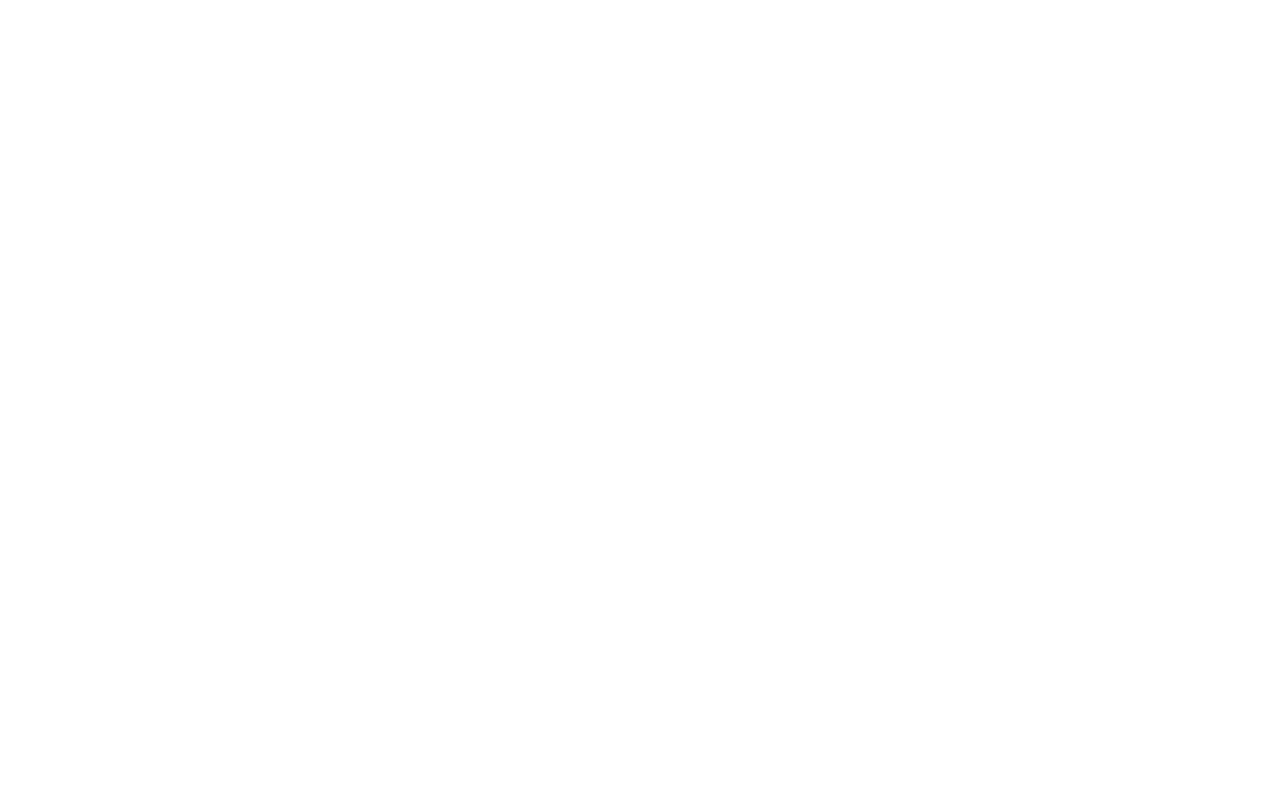
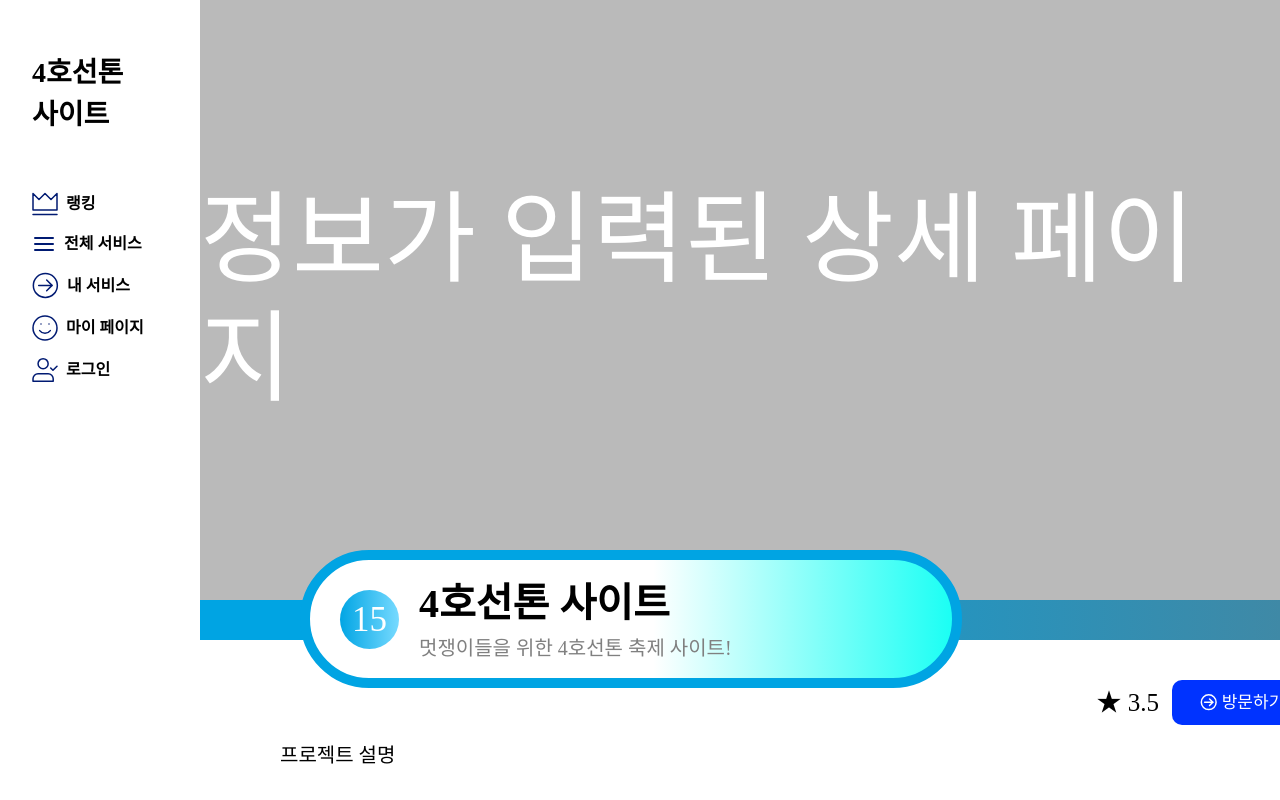
Before and after one commit to line4thon-team15/front-repo, a React (Vite) app: page /Detail/1 in a window 1280 px wide. Before the commit this address had no page. Shown: the top 800 px of the page. Built offline with nearby package versions, Linux system fonts and the light colour scheme; a web font is replaced by a local one.

Commit message:
풀받아야지

```diff
--- a/src/layouts/Header.jsx
+++ b/src/layouts/Header.jsx
@@ -1,6 +1,6 @@
 // src/layouts/Header.jsx
 import React, { useState } from 'react';
-import { Link } from 'react-router-dom';
+import { Link, useNavigate } from 'react-router-dom';
 import * as Styled from './Header.styled';
 import { useScroll } from './ScrollContext';
 import rankingicon from "../assets/rankingicon.svg";
@@ -17,18 +17,16 @@ import loginiconHover from "../assets/loginiconHover.svg";
 const Header = ({ isIntro }) => { // isIntro prop 추가
     const [hoveredIndex, setHoveredIndex] = useState(null);
     const { scrollToHome, scrollToRanking } = useScroll();
+    const Navigate = useNavigate();
 
-    const scrollToSection = (ref) => {
-        window.scrollTo({
-            top: ref.current.offsetTop,
-            behavior: "smooth"
-        });
+    const GoHome = () => {
+        Navigate('/')
     };
 
     return (
         <Styled.Wrapper>
             <Styled.Logo $isWhiteBackground={isIntro}> {/* isIntro에 따라 색상 설정 */}
-            <button onClick={scrollToHome}> {/* 4호선톤 버튼 클릭 시 scrollToHome 호출 */}
+                <button onClick={GoHome}> {/* 4호선톤 버튼 클릭 시 scrollToHome 호출 */}
                     4호선톤 <br />사이트
                 </button>
             </Styled.Logo>
--- a/src/layouts/Header.styled.js
+++ b/src/layouts/Header.styled.js
@@ -1,6 +1,9 @@
 import styled from 'styled-components';
 
 export const Wrapper = styled.div`
+    display: flex;
+    flex-direction: column;
+    align-items: flex-start;
     position: fixed;
     top: 20px;
     background: transparent;
@@ -8,9 +11,7 @@ export const Wrapper = styled.div`
     width: 200px;
     height: 800px;
     box-sizing: border-box;
-    display: flex;
-    flex-direction: column;
-    align-items: center;
+    padding-left: 4vh;
 `;
 
 
@@ -28,7 +29,7 @@ export const Logo = styled.div`
         color: ${({ $isWhiteBackground }) => ($isWhiteBackground ? 'white' : 'black')};
         display: flex;
         align-items: left;
-        padding: 4vh;
+        padding: 4vh 0;
         text-align: left;
         line-height: 1.5;
         transition: color 0.3s ease; // 색상 전환을 부드럽게
@@ -44,7 +45,8 @@ export const Navbar = styled.nav`
         flex-direction: column;
         list-style-type: none;
         margin-left: 10%;
-        padding: 2vh;
+        padding: 2vh 0;
+        margin: 0;
         width: 100%;
     }
 `;
--- a/src/pages/IntroPage.jsx
+++ b/src/pages/IntroPage.jsx
@@ -1,10 +1,9 @@
 import { useState, useEffect } from 'react';
+import { useNavigate } from 'react-router-dom';
 import * as S from './IntroPagestyled';
 import FisrtText from '../components/Intro/FirstText';
 import MetroMap from '@/components/Intro/MetroMap';
 import TestImg1 from '@/assets/TestImg/TestImg1.png';
-import TestImg3 from '@/assets/TestImg/TestImg2.png';
-import TestImg5 from '@/assets/TestImg/TestImg3.png';
 import axios from 'axios';
 
 const IntroPage = ({ mainScroll }) => {
@@ -14,14 +13,13 @@ const IntroPage = ({ mainScroll }) => {
     const scrollRatio = Math.min(mainScroll / windowHeight, 1);
     const [activeIndex, setActiveIndex] = useState(0);
     const [currentGroup, setCurrentGroup] = useState(0);
+    const Navigate = useNavigate();
 
     const API_BASE_URL = import.meta.env.VITE_API_KEY;
 
     // 이미지 맵 설정 (API 데이터와 정확히 일치하는 키로 설정)
     const imageMap = {
         'TestImg1': TestImg1,
-        'TestImg3': TestImg3,
-        'TestImg5': TestImg5
     };
 
     useEffect(() => {
@@ -59,6 +57,10 @@ const IntroPage = ({ mainScroll }) => {
     const globalActiveIndex = currentGroup * 5 + activeIndex;
     const activeTeam = buttonGroups.flat()[globalActiveIndex];
 
+    const GoDetail = () => {
+        Navigate(`/Detail/${teamNum}`);
+    };
+
     return (
         <S.IntroPage>
             <S.ServiceCard scrollRatio={scrollRatio}>
@@ -78,7 +80,7 @@ const IntroPage = ({ mainScroll }) => {
                     </>
                 )}
                 <S.Overlay className="overlay">
-                    <S.GoReviewBtn className="view-more-btn">
+                    <S.GoReviewBtn className="view-more-btn" onClick={GoDetail}>
                         리뷰 남기기
                     </S.GoReviewBtn>
                 </S.Overlay>
--- a/src/router/Routes.jsx
+++ b/src/router/Routes.jsx
@@ -38,7 +38,7 @@ const Routes = () => {
           <Route path="/my-page" element={<MyPage />} />
           <Route path="/login" element={<Login />} />
           <Route path="/input-service-info" element={<InputServiceInfo />} />
-          <Route path="/my-service-info" element={<DetailPage />} />
+          <Route path="/Detail/:ID" element={<DetailPage />} />
           <Route path="/write-review" element={<WriteReview />} />
           <Route path="/signup" element={<SignUp />} />
         </ReactRoutes>
--- a/vite.config.js
+++ b/vite.config.js
@@ -12,7 +12,7 @@ export default defineConfig({
     server: {
       proxy: {
         '/main': {
-          target: 'https://4thline.kr', // 실제 백엔드 서버 URL로 변경
+          target: 'https://4thline.kr',
           changeOrigin: true,
         },
       },
```
